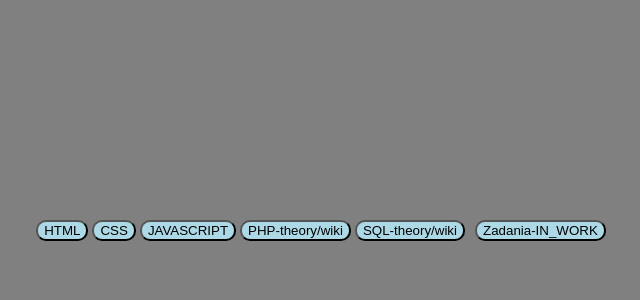
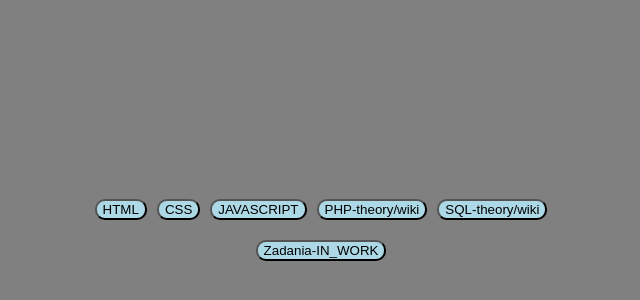
Before and after one commit to RDT1337/INF03, a plain HTML site: page docs/index.html in a window 1280 px wide. Shown: the part 170-470 px from the top of the page, without its empty margins (319-959 px from the left). Drawn offline with Linux system fonts and the light colour scheme.

Commit message:
Update index_styling.css

```diff
--- a/docs/index_styling.css
+++ b/docs/index_styling.css
@@ -7,8 +7,17 @@ button{
 }
 .guziki {
     display: flex;              /* ułatwia układanie i centrowanie elementów w kontenerze */
-    justify-content: center;   /* wyśrodkowanie w poziomie */
-    align-items: center;       /* wyśrodkowanie w pionie */
+    flex-direction: column;     /* góra -> dół  sprawia że kontenery ustawiają się w kolumnie*/
+    justify-content: center;    /* wyśrodkowanie w poziomie */
+    align-items: center;        /* wyśrodkowanie w pionie */
     height: 100%;
-    gap: 10px;                 /* odstęp między guzikami */
 }
+
+.g-poz1{
+    display: flex;          /* guziki w jednej linii */
+    gap: 10px;              /* odstęp między guzikami */
+}
+
+.g-poz2{
+    margin-top: 20px;
+}
```
